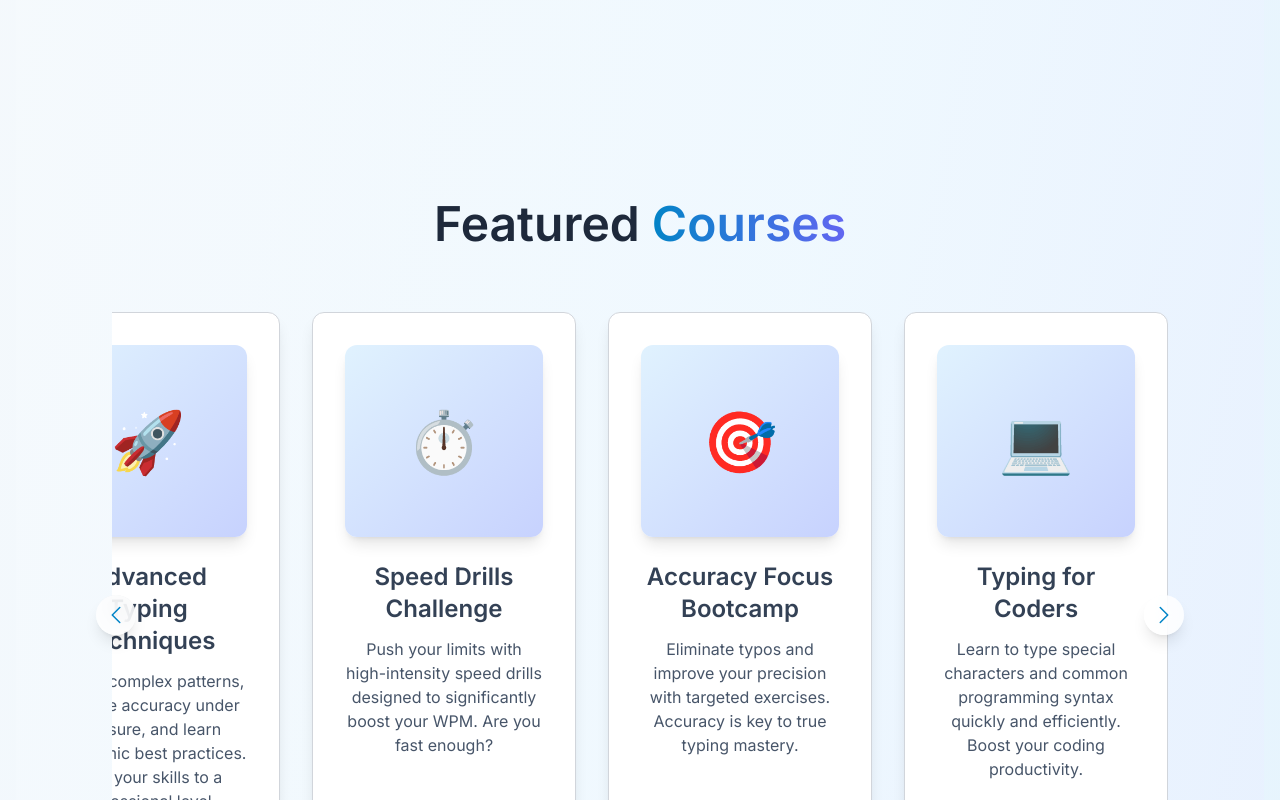
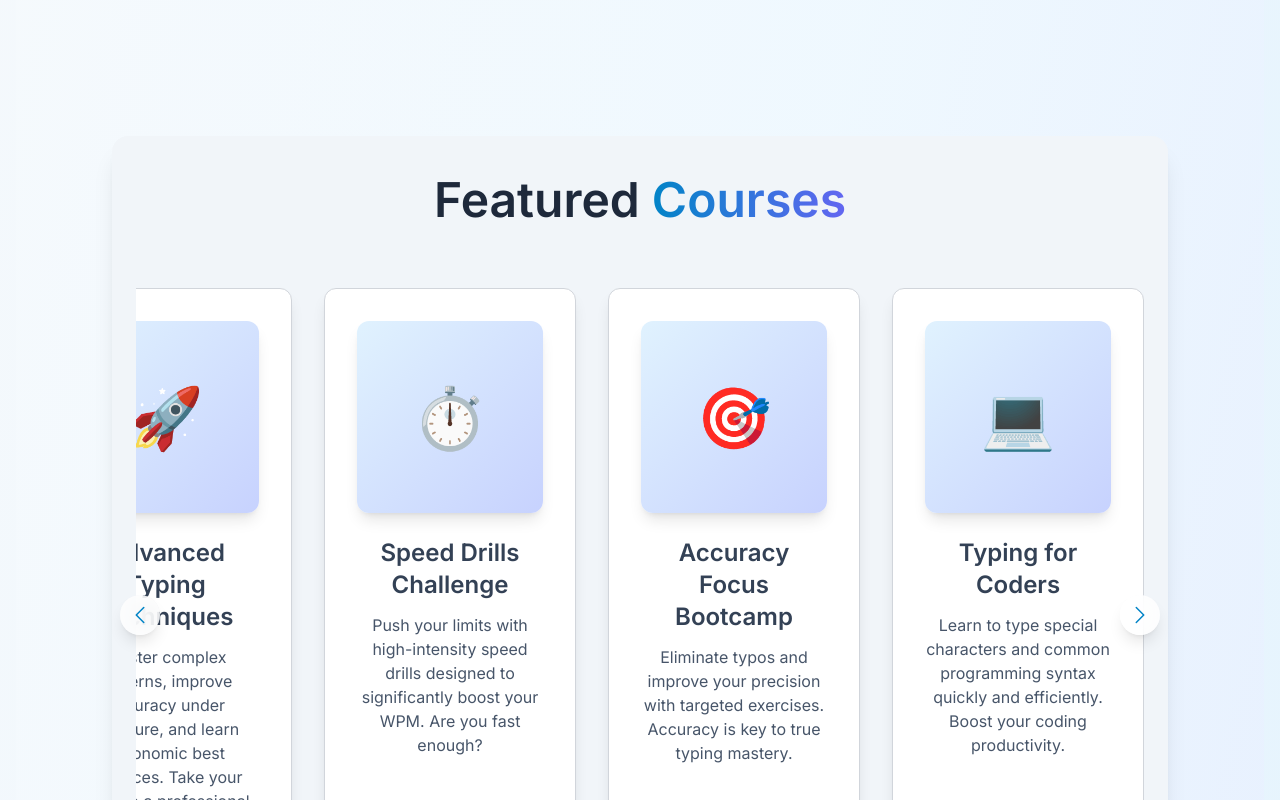
Before and after one commit to typingspeedacademy/typingspeedacadem, a Next.js app: page / in a window 1280 px wide. Shown: the part 2020-2820 px from the top of the page. Built offline with nearby package versions, Linux system fonts and the light colour scheme.

Commit message:
Add files via upload

```diff
--- a/src/app/page.tsx
+++ b/src/app/page.tsx
@@ -232,7 +232,7 @@ export default function HomePage() {
       </section>
 
       {/* Featured Course Snippet Section */}
-      <section className="relative z-10 mt-28 w-full max-w-6xl mx-auto py-16">
+      <section className="relative z-10 mt-28 w-full max-w-6xl mx-auto py-10 px-6 bg-slate-100 rounded-2xl shadow-xl">
         <h2 className="text-4xl sm:text-5xl font-semibold text-center text-slate-800 mb-12">
           Featured <span className="text-transparent bg-clip-text bg-gradient-to-r from-sky-600 to-indigo-500">Courses</span>
         </h2>
```
